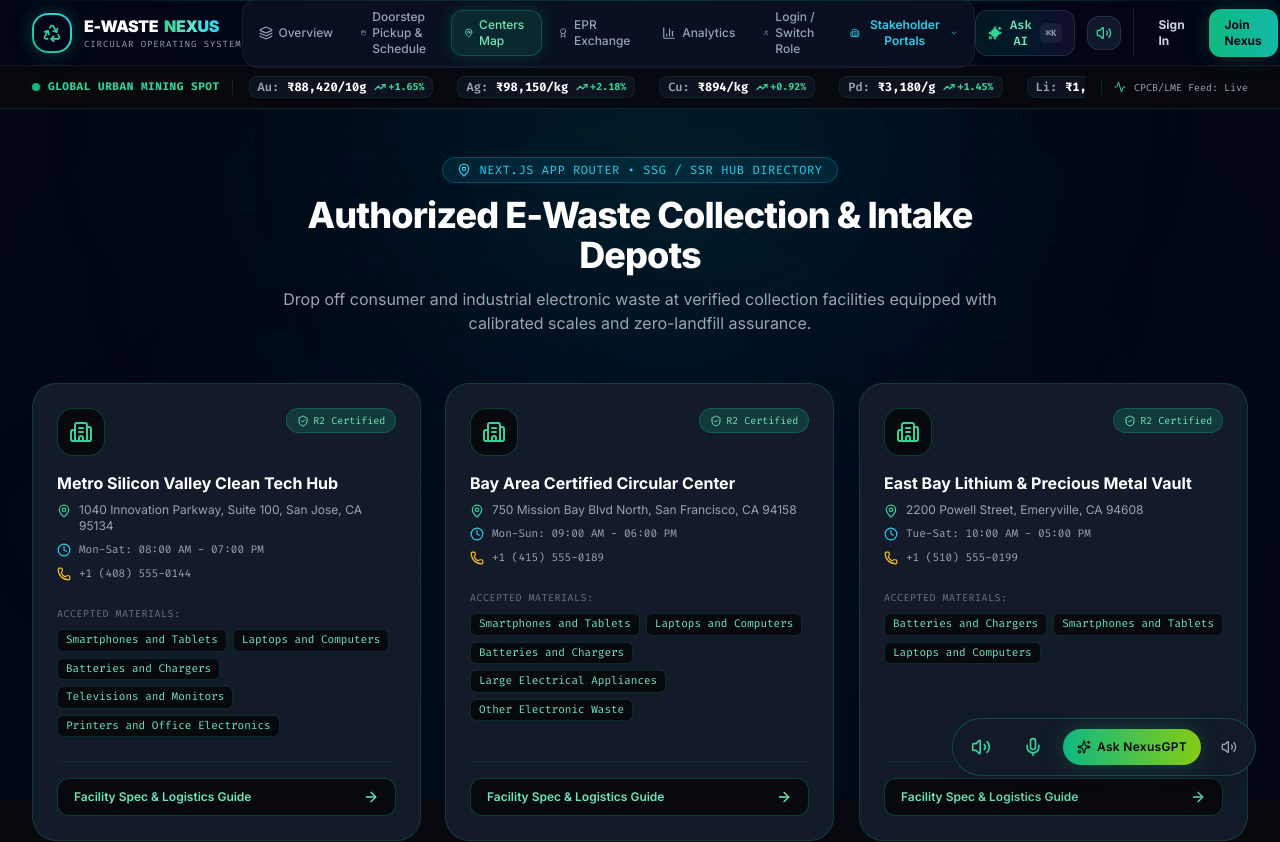
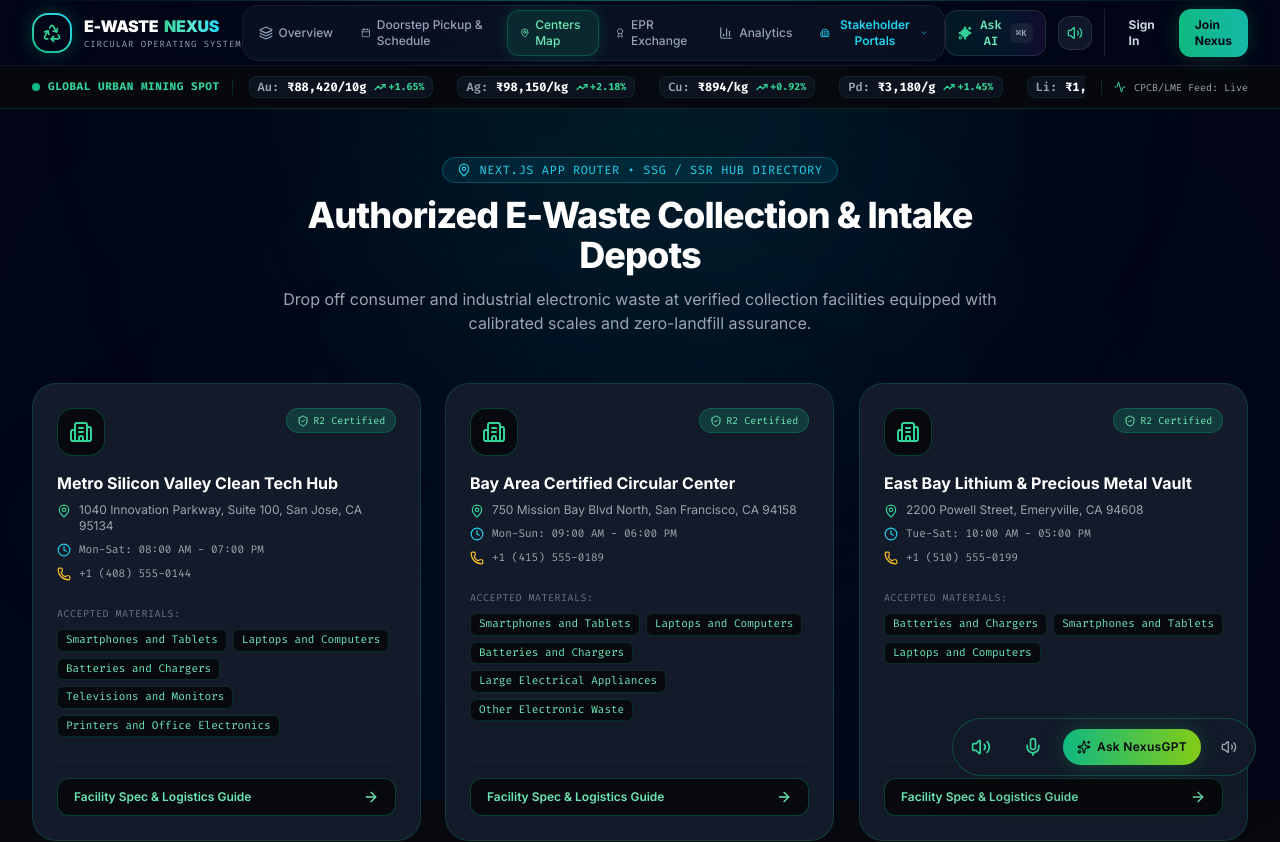
Before and after one commit to saksham685/e-waste-nexus, a Next.js app: page /centers in a window 1280 px wide. Shown: the top 842 px of the page. Built offline with nearby package versions, Linux system fonts and the light colour scheme.

Commit message:
Remove Login / Switch Role link from main nav links

```diff
--- a/components/Navbar.tsx
+++ b/components/Navbar.tsx
@@ -68,7 +68,6 @@ export const Navbar: React.FC = () => {
     { href: '/centers', label: 'Centers Map', icon: MapPin },
     { href: '/epr', label: 'EPR Exchange', icon: Award },
     { href: '/analytics', label: 'Analytics', icon: BarChart3 },
-    { href: '/login', label: 'Login / Switch Role', icon: UserIcon },
   ];
 
   const stakeholderPortals = [
```
